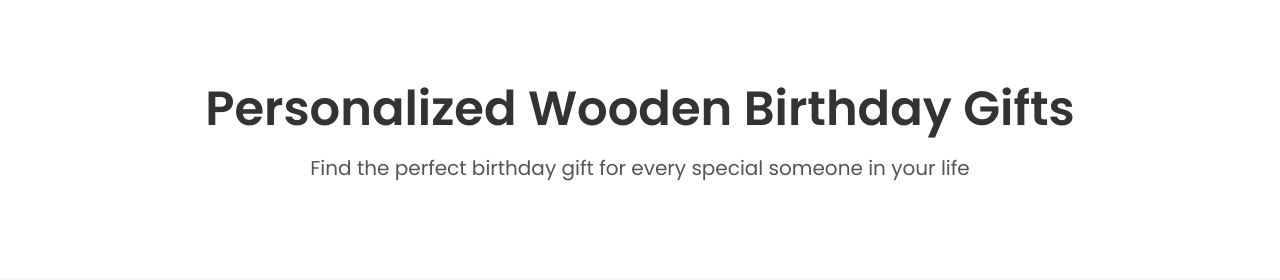
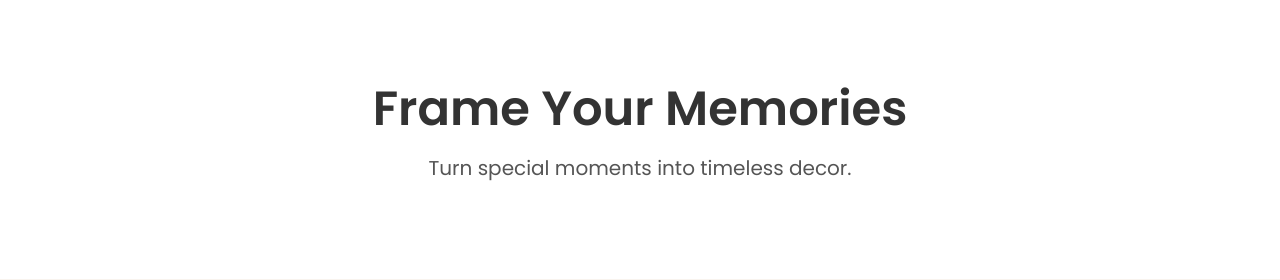
Before and after one commit to jaimini15/gift-shop-website, a PHP site: page /product_page/frame.php in a window 1280 px wide. Shown: the part 81-361 px from the top of the page. Run offline with PHP 8.4, Linux system fonts and the light colour scheme; some libraries are stand-ins or nearby versions.

Commit message:
Update frame.php

```diff
--- a/product_page/frame.php
+++ b/product_page/frame.php
@@ -14,8 +14,8 @@
 
 
     <section class="hero-title">
-    <h1>Personalized Wooden Birthday Gifts</h1>
-    <p>Find the perfect birthday gift for every special someone in your life</p>
+    <h1>Frame Your Memories</h1>
+    <p>Turn special moments into timeless decor.</p>
 </section>
 
 <?php require_once '../home page/footer.php' ?>
```
